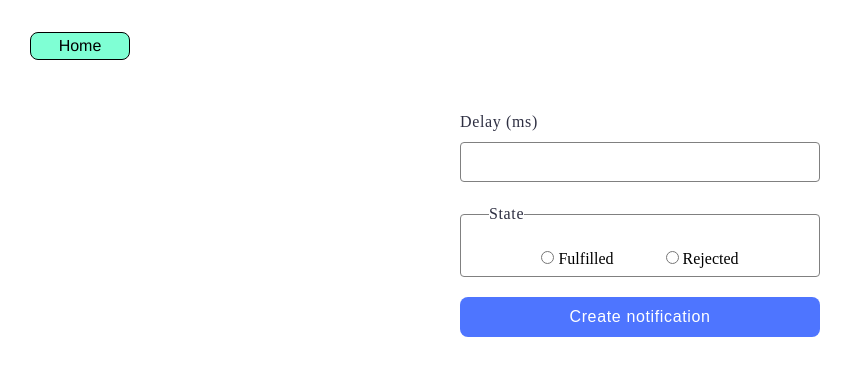
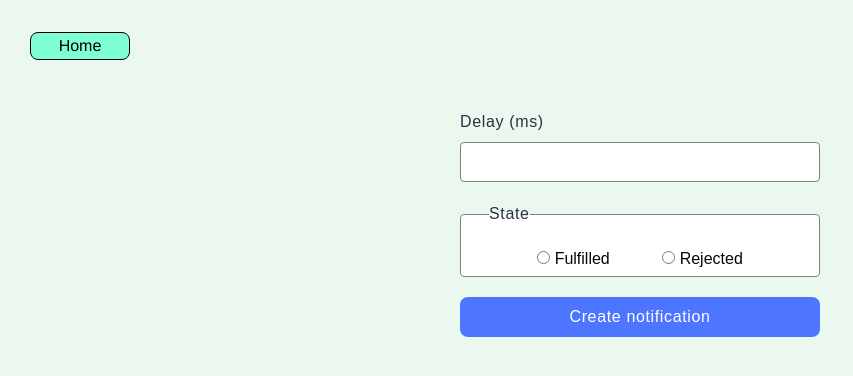
Before and after one commit to alexleiden/goit-js-hw-10, a website built with Vite: page src/2-snackbar.html in a window 1280 px wide. Shown: the whole page, without its empty margins (0-853 px from the left). Built offline with nearby package versions, Linux system fonts and the light colour scheme.

Commit message:
added background

```diff
--- a/src/2-snackbar.html
+++ b/src/2-snackbar.html
@@ -2,7 +2,7 @@
 <html lang="en">
   <head>
     <meta charset="UTF-8" />
-    <link rel="icon" type="image/svg+xml" href="/src/favicon.png" />
+    <link rel="icon" type="image/svg+xml" href="/favicon.png" />
     <meta http-equiv="X-UA-Compatible" content="IE=edge" />
     <meta name="viewport" content="width=device-width, initial-scale=1.0" />
     <title>Snackbar</title>
--- a/src/css/2-snackbar.css
+++ b/src/css/2-snackbar.css
@@ -26,6 +26,7 @@
   justify-content: center;
   align-items: center;
   border-radius: 4px;
+  background-color: #fff;
   border: 1px solid #808080;
   transition: border-color 500ms cubic-bezier(0.4, 0, 0.2, 1);
 }
--- a/src/css/styles.css
+++ b/src/css/styles.css
@@ -20,6 +20,12 @@ ol {
 
 img {
   display: block;
+}
+
+body {
+  font-family: 'Fira Sans', sans-serif;
+  color: #030a06;
+  background-color: #ebf8ed;
 }
 
 .home-page {
```
Also changed, not shown: src/1-timer.html (+1 -1 lines), src/index.html (+1 -1 lines), favicon.png (added).
